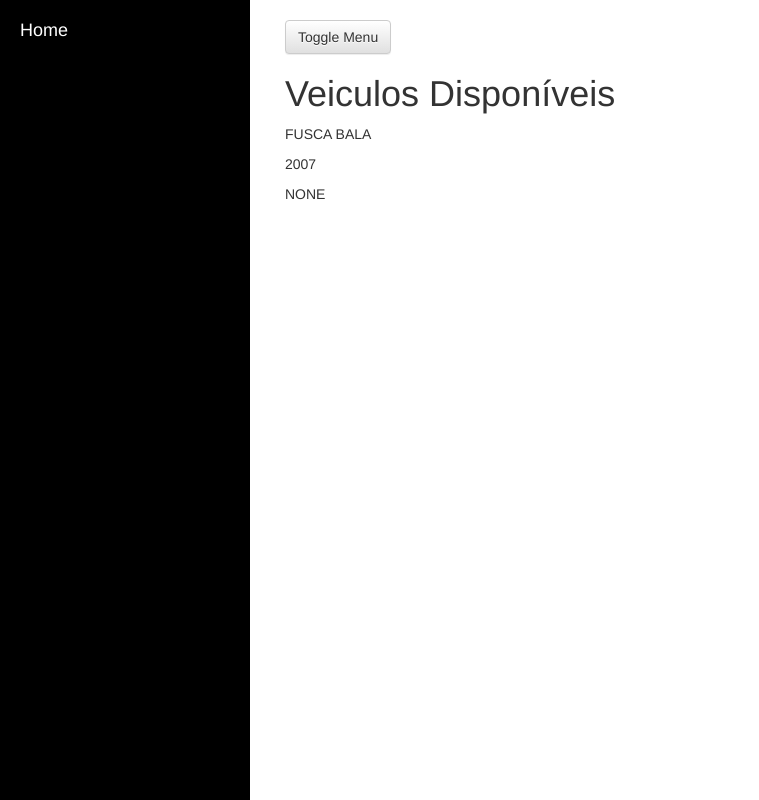
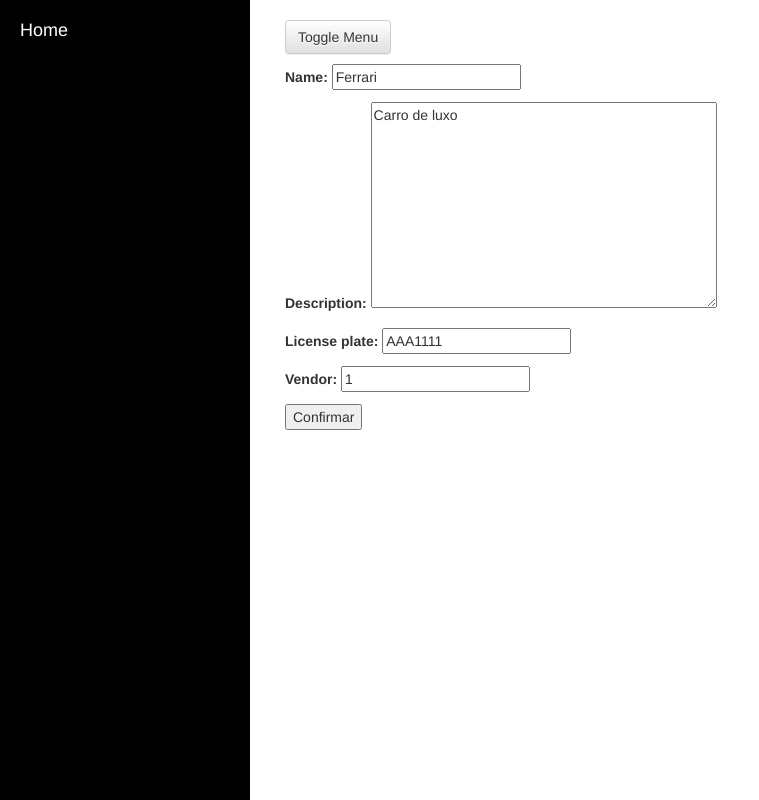
Before and after one commit to mugbug/Curso-Django, a Django app: page /resources/vehicle/2 in a window 1280 px wide. Shown: the whole page, without its empty margins (0-759 px from the left). Run offline with Django 3.2, Linux system fonts and the light colour scheme; data comes from the database, SQL or seed files in the repository; both versions use the stored data as it was after the commit; some libraries are stand-ins or nearby versions.

Commit message:
Updates until CRUD

```diff
--- a/fleet_control/fleet_control/templates/base.html
+++ b/fleet_control/fleet_control/templates/base.html
@@ -42,7 +42,7 @@
                     <div class="col-lg-12">
                         <a href="#menu-toggle" class="btn btn-default" id="menu-toggle">Toggle Menu</a>
                         <!--Body content-->
-                        {% block content%}{% endblock %}
+                        <p>{% block content%}{% endblock %}</p>
                     </div>
                 </div>
             </div>
--- /dev/null
+++ b/fleet_control/fleet_control/templates/vehicle_form.html
@@ -0,0 +1,8 @@
+{% extends "base.html" %}
+{% block title %} Detalhes do Veiculo {% endblock %}
+{% block content %}
+  <form class="form-inline" action="" method="post">{% csrf_token %}
+      {{ form.as_p }}
+      <input type="submit" value="Confirmar" />
+  </form>
+{% endblock %}
--- a/fleet_control/resources/urls.py
+++ b/fleet_control/resources/urls.py
@@ -1,11 +1,23 @@
 from django.conf.urls import url
 
-from . import views
+from .views import *
 
 urlpatterns = [
-    url(r'clients$', views.get_clients),
-    url(r'vehicles$', views.vehicle_view),
-    url(r'usecontrol_add$', views.usecontrol_add),
-    url(r'usecontrol_list$', views.usecontrol_list),
-    url(r'$', views.index),
+    url(r'clients$', get_clients),
+    url(r'vehicles$', vehicle_view),
+    url(r'usecontrol_add$', usecontrol_add),
+    url(r'usecontrol_list$', UseControlView.as_view()),
+    # redirect views
+    url(r'validate_vehicle/(?P<pk>\d+)$', VehicleRedirectView.as_view(), \
+                                                name='vehicle_counter'),
+    url(r'vehicle_detail/(?P<pk>\d+)/$', VehicleDetailView.as_view(), \
+                                                name='vehicle_detail'),
+    # edit views
+    url(r'vehicle/add$', VehicleCreate.as_view(), name='vehicle_add'),
+    url(r'vehicle/(?P<pk>\d+)$', VehicleUpdate.as_view(), \
+                                                name='vehicle_update'),
+    url(r'vehicle/(?P<pk>\d+)/delete$', VehicleDelete.as_view(), \
+                                                name='vehicle_delete'),
+    # default page for resources
+    url(r'$', index, name='vehicle_list'),
 ]
--- a/fleet_control/resources/views.py
+++ b/fleet_control/resources/views.py
@@ -1,5 +1,11 @@
 from django.shortcuts import render
 from django.http import HttpResponse
+from django.views.generic.base import TemplateView, RedirectView
+from django.views.generic import DetailView, ListView
+from django.views.generic.edit import CreateView, UpdateView, DeleteView
+from django.shortcuts import get_object_or_404
+from django.core.urlresolvers import reverse_lazy
+
 from resources.models import Vehicle, Driver, UseControl
 
 class Veiculo(object):
@@ -47,11 +53,60 @@ def usecontrol_add(request):
 
     return render(request, 'usecontrol_list.html')
 
-def usecontrol_list(request):
-    usecontrol = UseControl.objects.all()[0]
-    data = {
-        'vehicle': usecontrol.vehicle.name,
-        'driver': usecontrol.driver.name,
-        'date_started': usecontrol.date_started,
-    }
-    return render(request, 'usecontrol_list.html', data)
+# def usecontrol_list(request):
+#     usecontrol = UseControl.objects.all()[0]
+#     data = {
+#         'vehicle': usecontrol.vehicle.name,
+#         'driver': usecontrol.driver.name,
+#         'date_started': usecontrol.date_started,
+#     }
+#     return render(request, 'usecontrol_list.html', data)
+
+
+class UseControlView(TemplateView):
+    template_name = 'usecontrol_list.html'
+
+    def get_context_data(self, **kwargs):
+        context = super(UseControlView, self).get_context_data(**kwargs)
+        usecontrol = UseControl.objects.all().first()
+        # import ipdb; ipdb.set_trace()
+        context['vehicle'] = usecontrol.vehicle.name
+        context['driver'] = usecontrol.driver.name
+        context['date_started'] = usecontrol.date_started
+        return context
+
+
+class VehicleRedirectView(RedirectView):
+    permanent = False
+    query_string = True
+    pattern_name = 'vehicle_detail'
+
+    # import ipdb; ipdb.set_trace()
+    def get_redirect_url(self, *args, **kwargs):
+        vehicle = get_object_or_404(Vehicle, pk=kwargs['pk'])
+        return super(VehicleRedirectView, self).get_redirect_url(*args, **kwargs)
+
+
+class VehicleDetailView(DetailView):
+    model = Vehicle
+    template_name = 'vehicle_detail.html'
+
+
+class VehicleCreate(CreateView):
+    model = Vehicle
+    success_url = reverse_lazy('vehicle_add')
+    template_name = 'vehicle_form.html'
+    fields = ['name', 'description', 'license_plate', 'vendor']
+
+
+class VehicleUpdate(UpdateView):
+    model = Vehicle
+    success_url = reverse_lazy('vehicle_add')
+    template_name = 'vehicle_form.html'
+    fields = ['name', 'description', 'license_plate', 'vendor']
+
+
+class VehicleDelete(DeleteView):
+    model = Vehicle
+    success_url = reverse_lazy('vehicle_add')
+    template_name = 'vehicle_confirm_delete.html'
```
Also changed, not shown: fleet_control/fleet_control/templates/vehicle_confirm_delete.html (added, +9 -0 lines), fleet_control/fleet_control/templates/vehicle_detail.html (added, +9 -0 lines), fleet_control/db.sqlite3, 1 other file.
